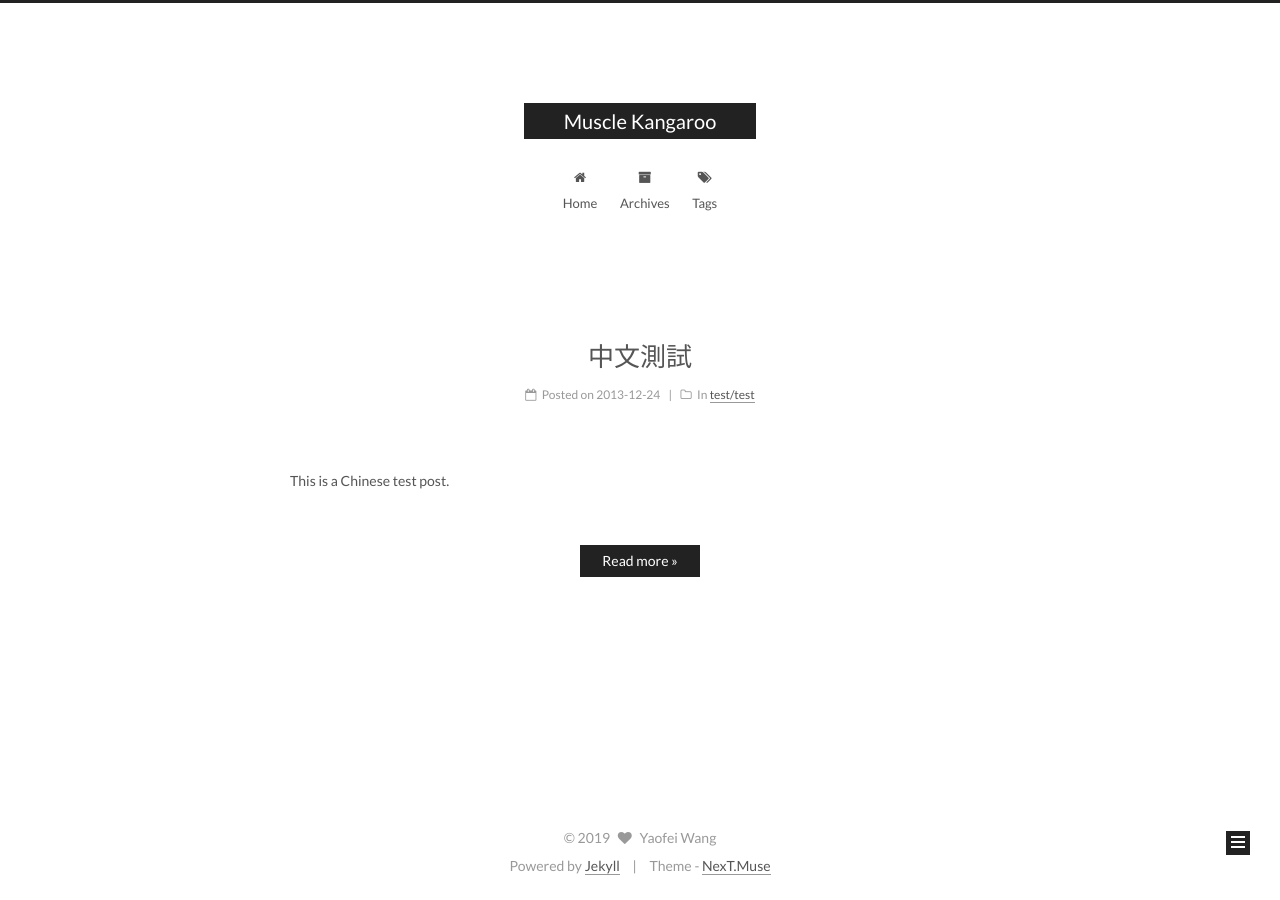
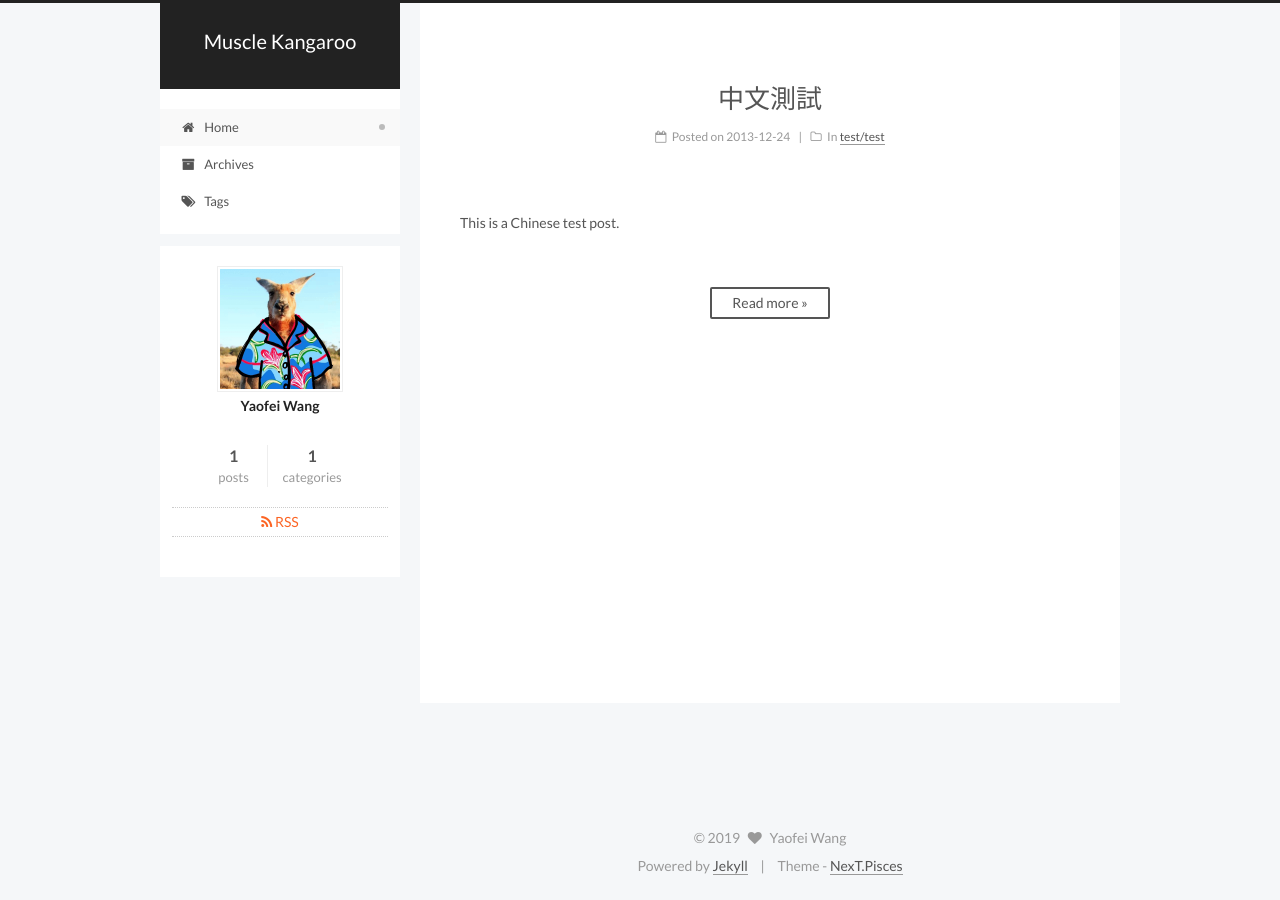
Before and after one commit to AdaWang33/yaofeiWang.github.io, a Jekyll site: the page built from index.html, in a window 1280 px wide. Built offline with Jekyll 4.4.1, drawn with Linux system fonts in a browser that asks for light colours; the list of posts is cut into pages by our own code.

Commit message:
change scheme

```diff
--- a/_config.yml
+++ b/_config.yml
@@ -151,7 +151,7 @@ menu_icons:
 # ---------------------------------------------------------------
 
 # Schemes
-scheme: Muse
+scheme: Pisces
 #scheme: Mist
 #scheme: Pisces
 
```
